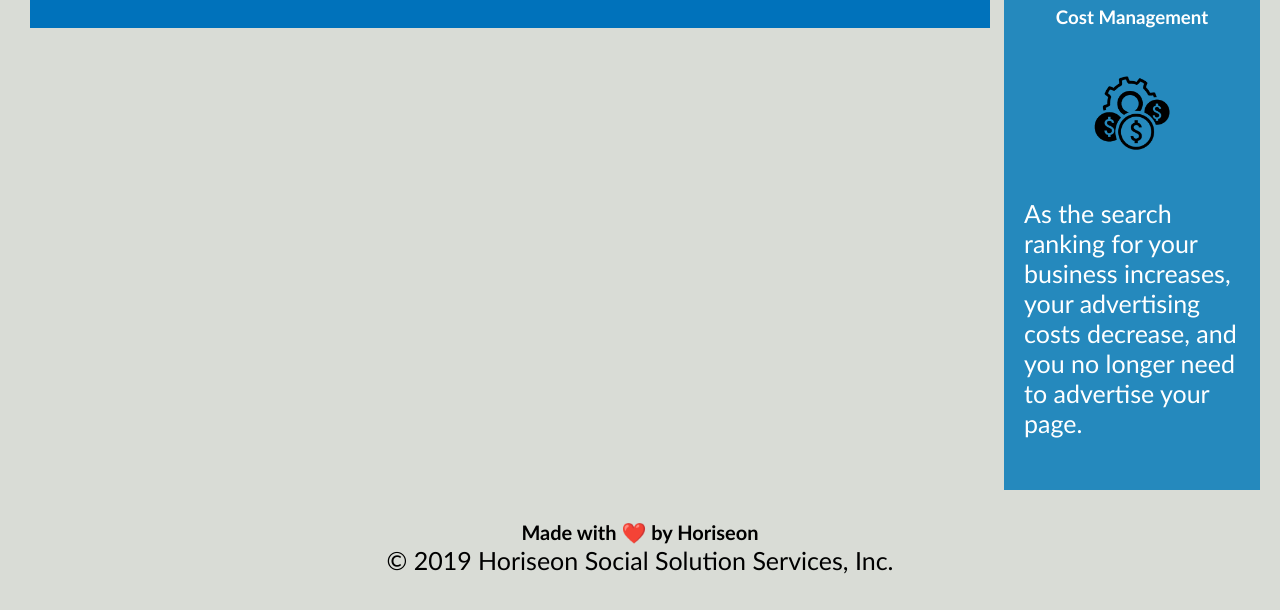
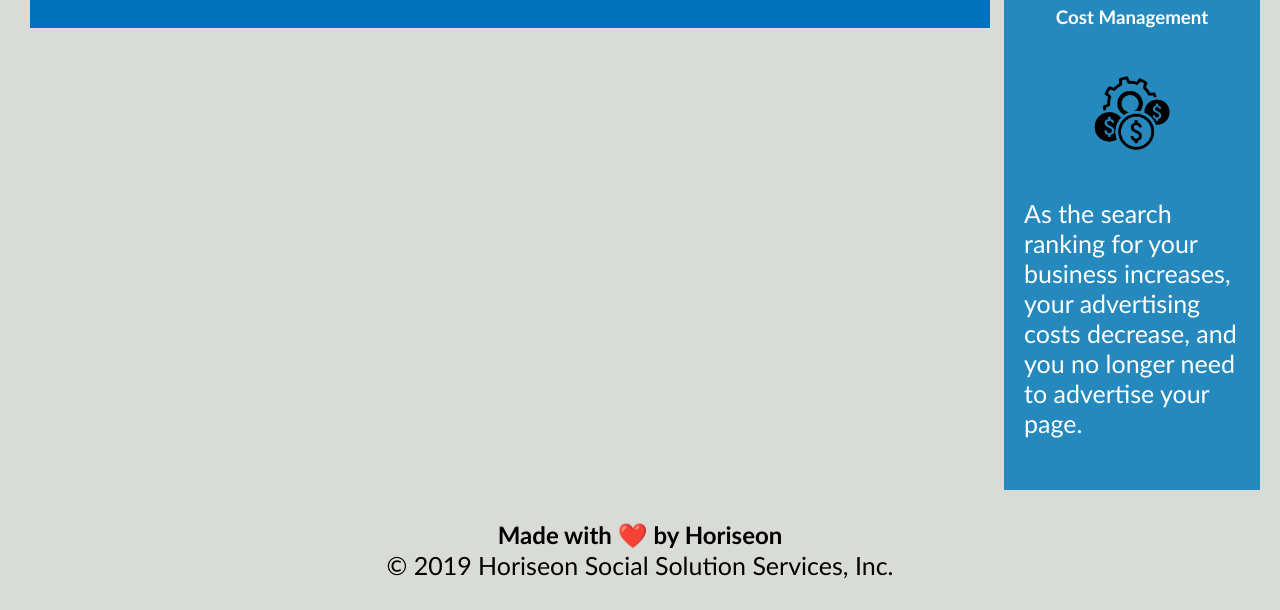
Before and after one commit to jihoonswdev/codeRefractor, a plain HTML site: page index.html in a window 1280 px wide. Shown: the part 1834-2444 px from the top of the page. Drawn offline with Linux system fonts and the light colour scheme.

Commit message:
homework update

```diff
--- a/assets/css/style.css
+++ b/assets/css/style.css
@@ -200,7 +200,7 @@ p {
     text-align: center;
 }
 
-.footer h2 {
+/* .footer h2 {
     font-size: 20px;
     color: black;
-}
+} */
```
